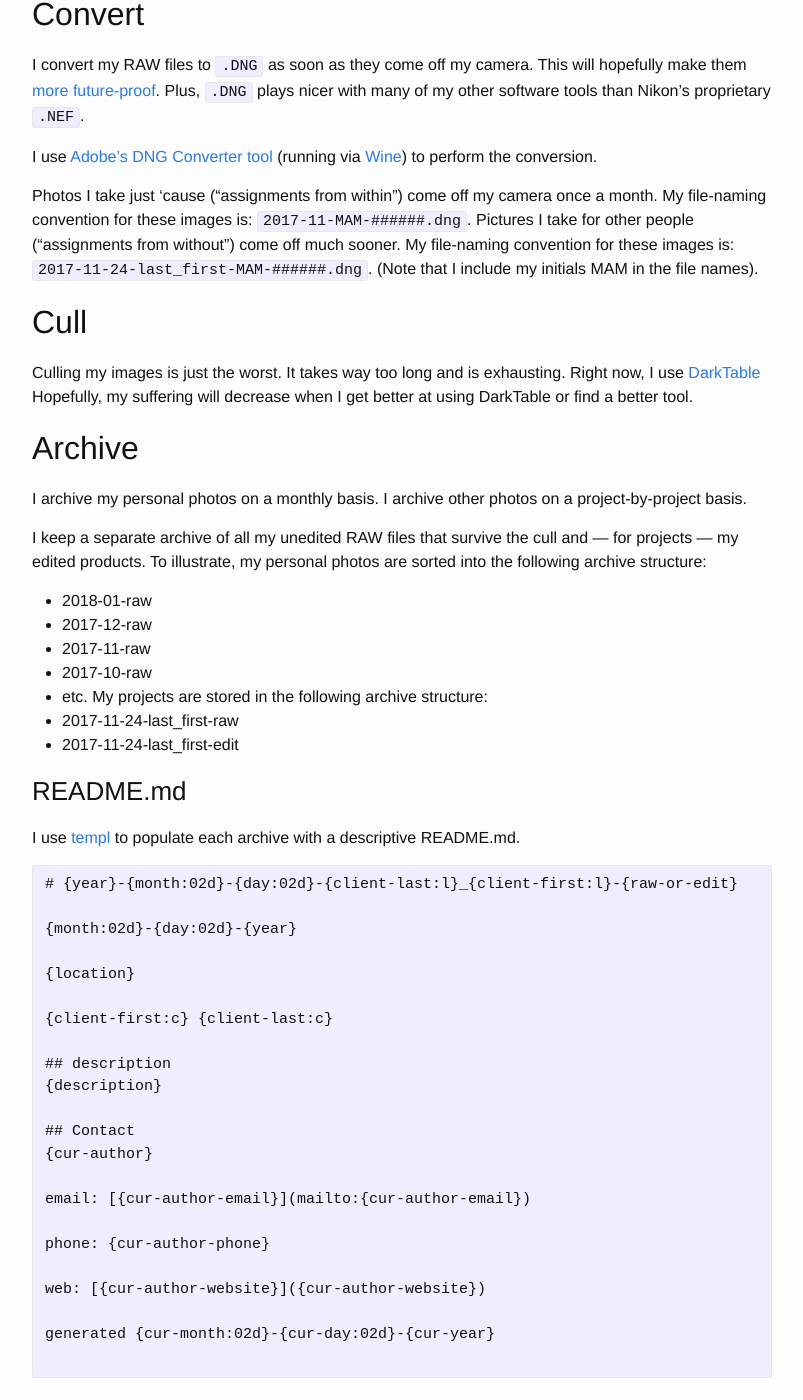
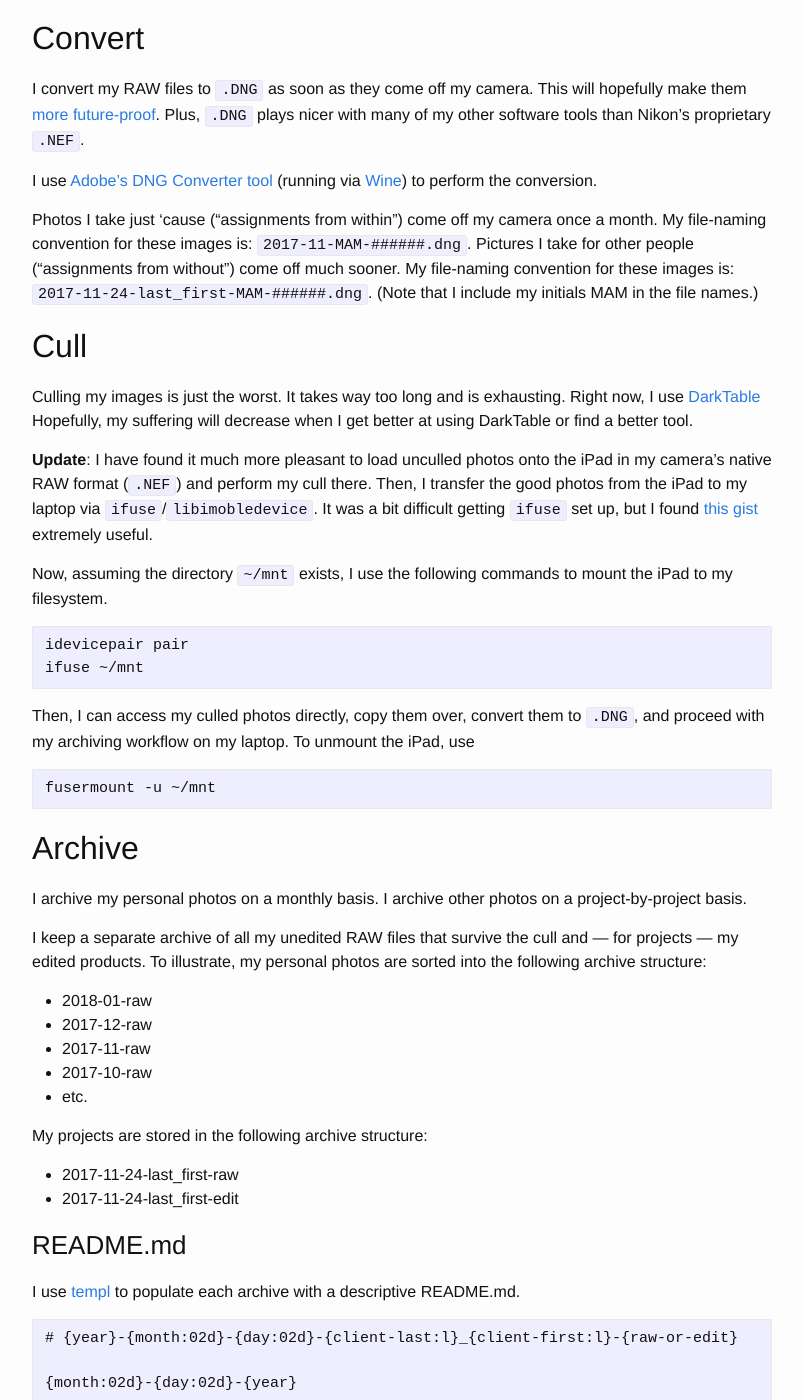
Before and after one commit to mmore500/mmore500.github.io, a Jekyll site: the page built from _posts/2018-01-22-my-photography-workflow.md, in a window 1280 px wide and 1400 px high, scrolled down 4019 px. Shown: the whole window, without its empty margins (238-1041 px from the left). Built offline with Jekyll 4.4.1, drawn with Linux system fonts in a browser that asks for light colours; some of the changed text lies outside the part shown.

Commit message:
Update my-photography-workflow

```diff
--- a/_posts/2018-01-22-my-photography-workflow.md
+++ b/_posts/2018-01-22-my-photography-workflow.md
@@ -144,7 +145,7 @@ Photos I take just 'cause ("assignments from within") come off my camera once a
 My file-naming convention for these images is: `2017-11-MAM-######.dng`.
 Pictures I take for other people ("assignments from without") come off much sooner.
 My file-naming convention for these images is: `2017-11-24-last_first-MAM-######.dng`.
-(Note that I include my initials MAM in the file names).
+(Note that I include my initials MAM in the file names.)
 
 ## Cull
 
@@ -152,6 +153,25 @@ Culling my images is just the worst.
 It takes way too long and is exhausting.
 Right now, I use [DarkTable](https://www.darktable.org)
 Hopefully, my suffering will decrease when I get better at using DarkTable or find a better tool.
+
+**Update**:
+I have found it much more pleasant to load unculled photos onto the iPad in my camera's native RAW format (`.NEF`) and perform my cull there.
+Then, I transfer the good photos from the iPad to my laptop via `ifuse`/`libimobledevice`.
+It was a bit difficult getting `ifuse` set up, but I found [this gist](https://gist.github.com/samrocketman/70dff6ebb18004fc37dc5e33c259a0fc) extremely useful.
+
+Now, assuming the directory `~/mnt` exists, I use the following commands to mount the iPad to my filesystem.
+
+~~~
+idevicepair pair
+ifuse ~/mnt
+~~~
+
+Then, I can access my culled photos directly, copy them over, convert them to `.DNG`, and proceed with my archiving workflow on my laptop.
+To unmount the iPad, use
+
+~~~
+fusermount -u ~/mnt
+~~~
 
 ## Archive
 
@@ -165,6 +185,7 @@ To illustrate, my personal photos are sorted into the following archive structur
 * 2017-11-raw
 * 2017-10-raw
 * etc.
+
 My projects are stored in the following archive structure:
 * 2017-11-24-last_first-raw
 * 2017-11-24-last_first-edit
@@ -204,7 +225,7 @@ I also keep a contact sheet in each archive.
 
 ![An example contact sheet](/resources/example-contact-sheet.png){:width="100%"}
 
-Here's the Makefile I use.
+Here's the `Makefile` I use.
 
 ~~~
 .RECIPEPREFIX = >
@@ -226,7 +247,11 @@ clean:
 > rm contact-sheet.pdf $(BUILD_DIR)-csheet.pdf
 ~~~
 
-I keep all my contact sheets together elsewhere, too, for easy reference.
+I sometimes adjust the `gamma` value in the montage command to lighten RAW files that are displayed over-dark by the back end renderer.
+Setting `gamma` to 1.0 corrects this issue.
+I use [templ](https://github.com/mmore500/templ) to generate the above `Makefile` on the fly.
+
+I keep a copy of all my contact sheets together elsewhere for easy reference.
 
 ### tar.gz
 
@@ -299,7 +324,8 @@ I use it intermittently to double check that my newest archives have been frozen
 I do all of my photo edits on my iPad.
 There are good, free tools for editing and publishing available.
 On the downside, getting raw photos on and edited photos off the iPad more difficult than it should be.
-Right now, I use Google Drive to accomplish my file transters.
+Right now, I use Google Drive to accomplish my file transfers.
+(**Update:** now that I do my culling on the iPad and get photos off the iPad directly to my laptop via `ifuse`, no cloud intermediaries are necessary.)
 
 I use [Google Snapseed](https://en.wikipedia.org/wiki/Snapseed) for most edits.
 On occasion, I'll open up [Lightroom](https://itunes.apple.com/us/app/adobe-lightroom-cc-for-ipad/id804177739) for its free noise-reduction capabilities.
```
Also changed, not shown: other parts of _posts/2018-01-22-my-photography-workflow.md (+2 -1 lines).
